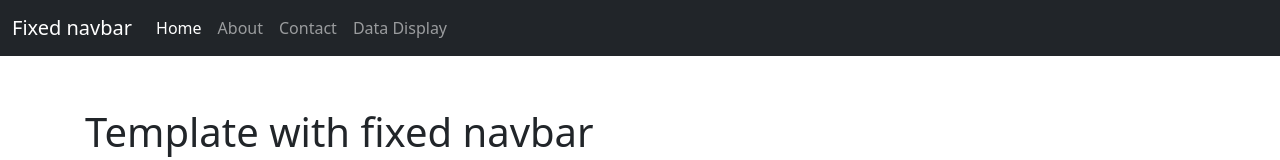
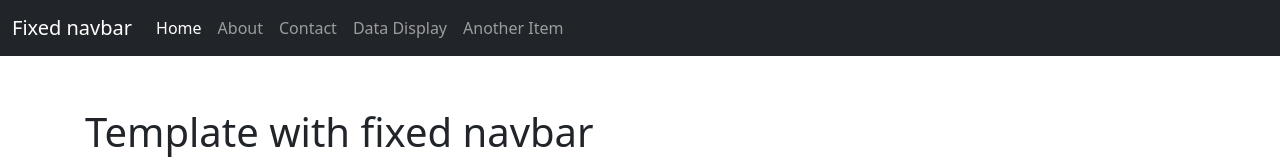
Before and after one commit to hypereducation/webprogramming, a plain HTML site: page index.html in a window 1280 px wide. Shown: the top 160 px of the page. Drawn offline with nearby package versions, Linux system fonts and the light colour scheme.

Commit message:
Update index.html
added another menu item

```diff
--- a/index.html
+++ b/index.html
@@ -37,6 +37,9 @@
                 <li class="nav-item">
                     <a class="nav-link" href="#">Data Display</a>
                 </li>
+                <li class="nav-item">
+                    <a class="nav-link" href="#">Another Item</a>
+                </li>
             </ul>
         </div>
     </div>
```
